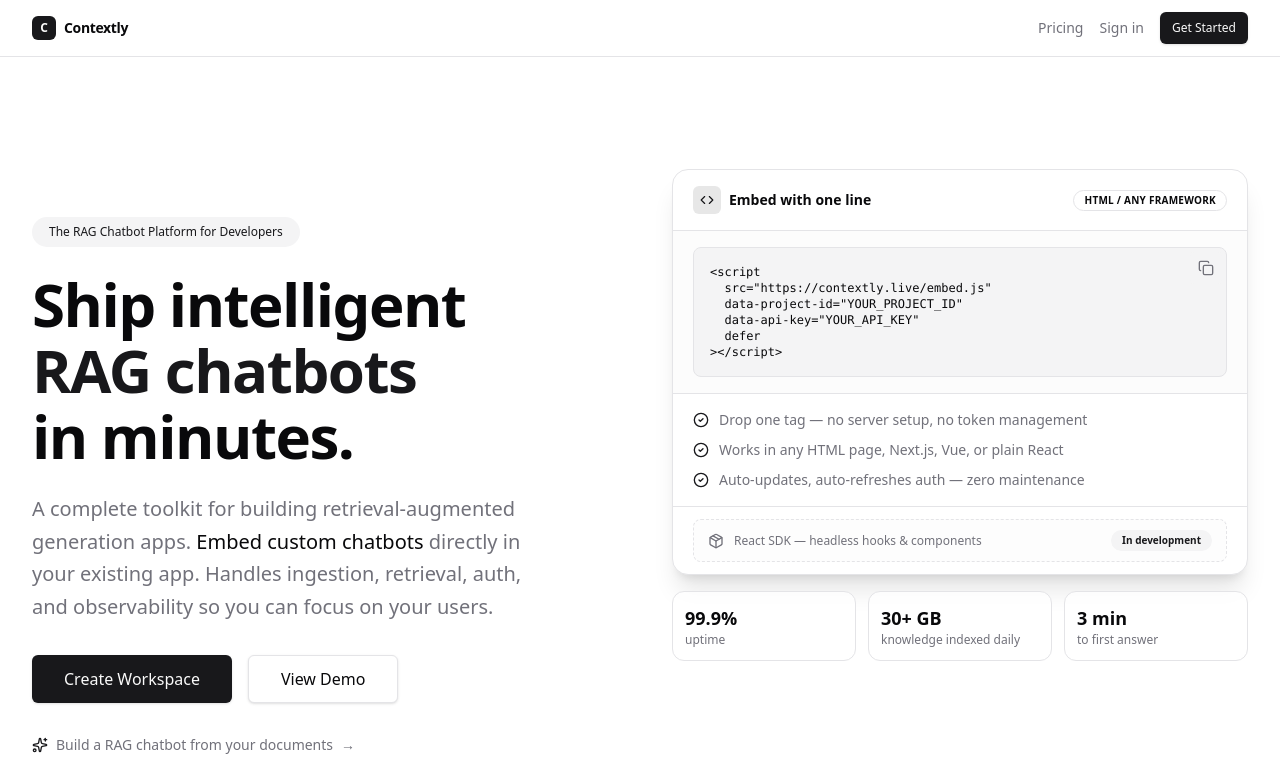
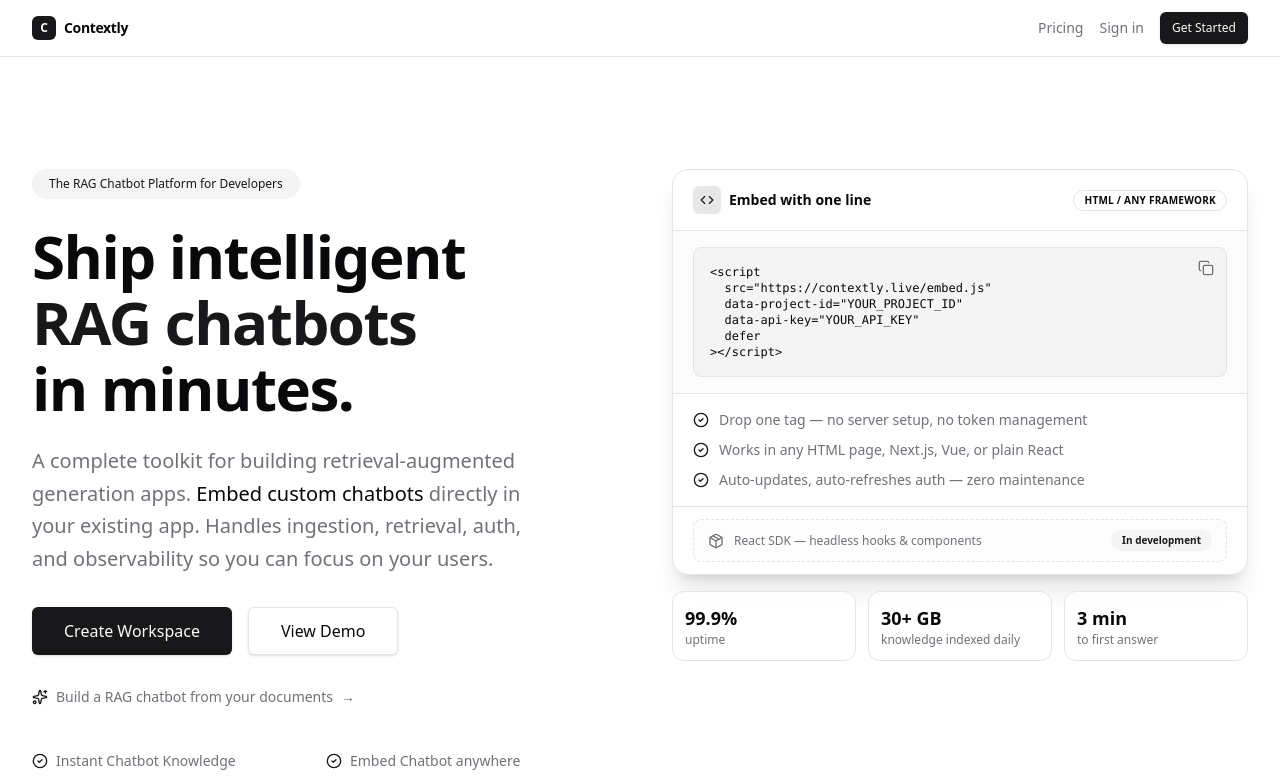
Before and after one commit to Pranav322/Assistant, a Next.js app in the folder frontend/: page / in a window 1280 px wide. Shown: the top 783 px of the page. Built offline with nearby package versions, Linux system fonts and the light colour scheme; no server answers.

Commit message:
fix: align hero section columns on homepage
Left text column had lg:mt-12 while the right code-card column had
lg:mt-0, so on desktop the two columns started at different vertical
offsets under items-start — the left content sat 48px lower than the
card, reading as visually asymmetrical.

```diff
--- a/frontend/app/page.tsx
+++ b/frontend/app/page.tsx
@@ -68,7 +68,7 @@
           <div className="bg-primary/10 absolute top-0 right-0 -z-10 h-64 w-64 rounded-full opacity-50 blur-3xl sm:h-96 sm:w-96 sm:opacity-100" />
           <div className="mx-auto w-full max-w-[1400px] px-4 py-12 sm:px-6 sm:py-20 lg:px-8 lg:py-28">
             <div className="grid items-start gap-8 lg:grid-cols-2 lg:gap-16">
-              <div className="animate-slide-in-from-bottom text-left lg:mt-12">
+              <div className="animate-slide-in-from-bottom text-left">
                 <Badge variant="secondary" className="mb-6 rounded-full px-4 py-1.5 font-normal">
                   The RAG Chatbot Platform for Developers
                 </Badge>
```
